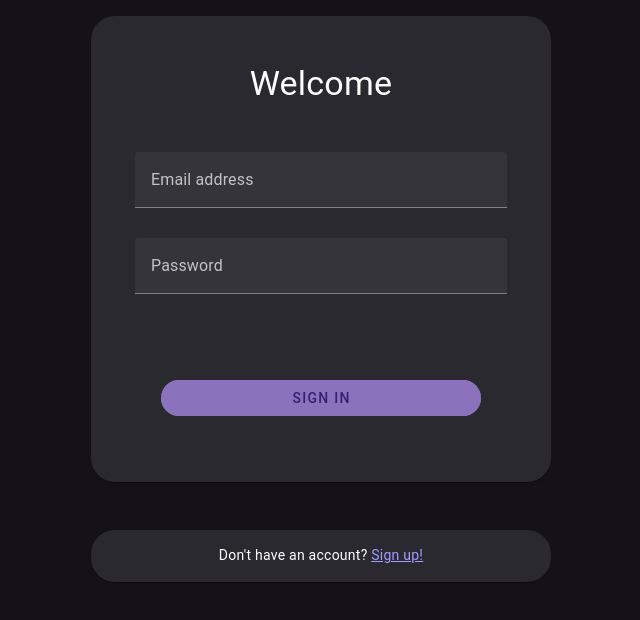
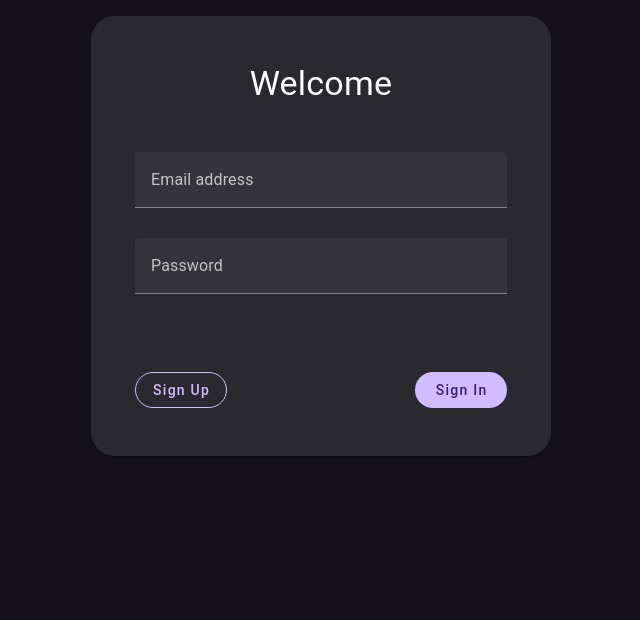
Before and after one commit to imran-riz/Conversa-Vue, a Vue app: page / in a window 1280 px wide. Shown: the top 620 px of the page, without its empty margins (319-959 px from the left). Built offline with nearby package versions, Linux system fonts and the light colour scheme.

Commit message:
Implemented form validation with Vuevalidate.

```diff
--- a/package.json
+++ b/package.json
@@ -9,6 +9,8 @@
       "preview": "vite preview"
    },
    "dependencies": {
+      "@vuelidate/core": "^2.0.3",
+      "@vuelidate/validators": "^2.0.4",
       "firebase": "^10.9.0",
       "lodash": "^4.17.21",
       "vue": "^3.3.4",
--- a/src/pages/SignInPage.vue
+++ b/src/pages/SignInPage.vue
@@ -1,22 +1,37 @@
+<!--suppress JSUnresolvedReference -->
 <script setup>
-import { computed, ref } from "vue";
+import { reactive, ref} from "vue";
 import { useRouter } from "vue-router";
 import { signIn } from "../services/firebase_auth.js";
+import { useVuelidate } from "@vuelidate/core";
+import { required, email, helpers } from "@vuelidate/validators";
 
 
+const state = reactive({ emailAddress: "", password: "" });
+const errorMsg = ref("");
+
+const validationRules = {
+	emailAddress: {
+		required: helpers.withMessage("Email address is required.", required),
+		email: helpers.withMessage("Invalid email address.", email),
+	},
+	password: {
+		required: helpers.withMessage("Password is required.", required),
+	},
+};
+const v$ = useVuelidate(validationRules, state);
 const router = useRouter();
-
-const email = ref("");
-const password = ref("");
-const validForm = computed(() => email.value.trim() && password.value);
-const errorMsg = ref("");
 
 
 const signInToAccount = async () => {
    console.log(`SignInPage.signIn() -> User attempts to sign in...`);
 
+	const result = await v$.value.$validate();
+
+	if (!result) return;
+
    try {
-		await signIn(email.value, password.value);
+		await signIn(state.emailAddress, state.password);
 
       console.log(`SignInPage.signIn() -> User successfully signed in to account. Directing to HomePage.`);
       errorMsg.value = "";
@@ -36,7 +51,7 @@ const signInToAccount = async () => {
          case "auth/invalid-credential":
          case "auth/invalid-login-credentials":
          case "auth/wrong-password":
-            errorMsg.value = "Incorrect email or password.";
+            errorMsg.value = "Sorry, either your email address or password is incorrect.";
             break;
          default:
             errorMsg.value = "Oops! Something went wrong.";
@@ -69,53 +84,55 @@ const signInToAccount = async () => {
                   <div style="text-align: center">
                      <v-form @keydown.enter="signInToAccount">
                         <v-text-field
-									class="mx-7 mb-2"
+									class="mx-7 mb-2 text-left"
+									v-model="state.emailAddress"
+									:error-messages="v$.emailAddress.$errors.map(e => e.$message)"
                            label="Email address"
-                           v-model="email"
                            required
 									bg-color="surface-container-highest"
 									rounded="l"
                         ></v-text-field>
                         <v-text-field
-									class="mx-7 mb-2"
+									class="mx-7 mb-2 text-left"
+									v-model="state.password"
+									:error-messages="v$.password.$errors.map(e => e.$message)"
                            label="Password"
-                           v-model="password"
                            type="password"
                            required
 									bg-color="surface-container-highest"
 									rounded="l"
                         ></v-text-field>
-                        <v-btn
-									class="mt-14"
-                           width="320px"
-									color="primary"
-									rounded="xl"
-                           :disabled="!validForm"
-                           @click="signInToAccount"
-                        >
-                           Sign In
-                        </v-btn>
+								<div class="mt-4 mb-8">
+									<p class="text-body-2 text-error font-weight-medium">
+										{{ errorMsg }}
+									</p>
+								</div>
                      </v-form>
                   </div>
-                  <div style="text-align: center; margin: 50px 0 0 0">
-                     <p class="text-error font-weight-medium">
-								{{ errorMsg }}
-							</p>
-                  </div>
                </v-card-text>
-            </v-card>
-
-            <br><br>
-
-            <v-card
-					class="bg-surface-container-high"
-               width="460px"
-					rounded="xl"
-               style="margin: auto"
-            >
-               <v-card-text style="text-align: center">
-                  Don't have an account? <a href="/signup">Sign up!</a>
-               </v-card-text>
+					<v-card-actions class="pb-10">
+						<v-btn
+							class="ml-9 text-none"
+							width="92px"
+							color="primary"
+							variant="outlined"
+							rounded="xl"
+							@click="() => router.push('/signup')"
+						>
+							Sign Up
+						</v-btn>
+						<v-divider color="transparent"></v-divider>
+						<v-btn
+							class="mr-9 text-none"
+							width="92px"
+							color="primary"
+							variant="flat"
+							rounded="xl"
+							@click="signInToAccount"
+						>
+							Sign In
+						</v-btn>
+					</v-card-actions>
             </v-card>
          </v-col>
       </v-row>
--- a/src/pages/SignUpPage.vue
+++ b/src/pages/SignUpPage.vue
@@ -1,42 +1,74 @@
 <script setup>
-import { computed, ref } from "vue";
+import { reactive, ref } from "vue";
 import { addNewUserAuth } from "../services/firebase_auth.js";
 import { addNewUser} from "../services/firebase_firestore.js";
+import { useVuelidate } from "@vuelidate/core";
+import { required, email, helpers, minLength } from "@vuelidate/validators";
 
 
-const usernameHint = "Should contain only alphanumeric characters and underscores.";
+const state = reactive({
+	firstName: "",
+	lastName: "",
+	username: "",
+	birthdate: null,
+	emailAddress: "",
+	password: "",
+});
 
-const firstName = ref("");
-const lastName = ref("");
-const username = ref("");
-const birthdate = ref(null);
-const email = ref("");
-const password = ref("");
+const alphaNumWithUnderscores = helpers.regex(/^[a-zA-Z0-9_]+$/);
+
+const validationRules = {
+	firstName: {
+		required: helpers.withMessage("First name is required.", required),
+	},
+	lastName: {
+		required: helpers.withMessage("Last name is required.", required),
+	},
+	username: {
+		required: helpers.withMessage("Username is required.", required),
+		minLength: helpers.withMessage("Should be at least 3 characters long.", minLength(3)),
+		alphaNumWithUnderscores: helpers.withMessage("Should contain only alphanumeric characters and underscores.", alphaNumWithUnderscores),
+	},
+	birthdate: {
+		required: helpers.withMessage("Date of birth is required.", required),
+	},
+	emailAddress: {
+		required: helpers.withMessage("Email address is required.", required),
+		email: helpers.withMessage("Invalid email address.", email),
+	},
+	password: {
+		required: helpers.withMessage("Password is required.", required),
+		minLength: helpers.withMessage("Should be at least 6 characters long.", minLength(6)),
+	},
+};
+
+const v$ = useVuelidate(validationRules, state);
+
+const form = ref(null);
 const errorMsg = ref("");
-const validForm = computed(() => firstName.value.trim() && lastName.value.trim() && birthdate.value && email.value.trim() && password.value);
+const showSnackbar = ref(false);
 
-const nameRules = [
-   value => !!value || 'This field is required',
-
-]
 
 const signUp = async () => {
-   if (!validForm.value) return;
 
    console.log(`SignUpPage.signUp() -> creating a new account...`);
-   console.log(`Values: ${email.value} | ${firstName.value} | ${lastName.value} | ${username.value} | ${birthdate.value}`);
+
+	const result = await v$.value.$validate();
+
+	if (!result) return;
+
+   console.log(`Values: ${state.emailAddress} | ${state.firstName} | ${state.lastName} | ${state.username} | ${state.birthdate}`);
 
    try {
-      // first add a new auth
-      await addNewUserAuth(email.value, password.value);
-      console.log("SignUpPage.signUp() -> Auth added successfully.  Creating a user doc on Firestore...");
+      await addNewUserAuth(state.emailAddress, state.password);
+      await addNewUser(state.emailAddress, state.firstName, state.lastName, state.username, state.birthdate);
 
-      // then, add a new document to the user collection
-      await addNewUser(email.value, firstName.value, lastName.value, username.value, birthdate.value);
       errorMsg.value = "";
       console.log("SignUpPage.signUp() -> Document for new user created. Account creation successful!");
 
-      alert("Account created!");
+		showSnackbar.value = true;
+
+		// form.value.reset();
    }
    catch (error) {
       console.error(`SignUpPage.signUp() -> Error during account creation:`);
@@ -45,7 +77,7 @@ const signUp = async () => {
       errorMsg.value = "Oops! Something went wrong.";
 
       if (error.code === "auth/email-already-in-use") {
-         errorMsg.value = "That email address is in use. Try another.";
+         errorMsg.value = "Looks like we got that email address already. Try another.";
       }
    }
 }
@@ -71,25 +103,28 @@ const signUp = async () => {
 						</div>
                </v-card-title>
                <v-card-text>
-                  <v-form @keydown.enter="signUp">
+                  <v-form ref="form" @keydown.enter.prevent="signUp">
                      <v-text-field
                         class="mx-7 mb-2"
                         label="First name"
-                        v-model="firstName"
+                        v-model="state.firstName"
+								:error-messages="v$.firstName.$errors.map(e => e.$message)"
                         required
 								bg-color="surface-container-highest"
                      ></v-text-field>
                      <v-text-field
                         class="mx-7 mb-2"
                         label="Last name"
-                        v-model="lastName"
+                        v-model="state.lastName"
+								:error-messages="v$.lastName.$errors.map(e => e.$message)"
                         required
 								bg-color="surface-container-highest"
                      ></v-text-field>
                      <v-text-field
 								class="mx-7 mb-2"
                         label="Date of birth"
-                        v-model="birthdate"
+                        v-model="state.birthdate"
+								:error-messages="v$.birthdate.$errors.map(e => e.$message)"
                         type="date"
                         required
 								bg-color="surface-container-highest"
@@ -98,7 +133,8 @@ const signUp = async () => {
                      <v-text-field
 								class="mx-7 mb-2"
                         label="Email address"
-                        v-model="email"
+                        v-model="state.emailAddress"
+								:error-messages="v$.emailAddress.$errors.map(e => e.$message)"
                         type="email"
                         required
 								bg-color="surface-container-highest"
@@ -106,28 +142,31 @@ const signUp = async () => {
 							<v-text-field
 								class="mx-7 mb-2"
 								label="Username"
-								v-model="username"
+								v-model="state.username"
+								:error-messages="v$.username.$errors.map(e => e.$message)"
 								required
-								:hint="usernameHint"
+								:hint="'Should contain only alphanumeric characters and underscores.'"
 							></v-text-field>
                      <v-text-field
 								class="mx-7 mb-2"
                         label="Password"
-                        v-model="password"
+                        v-model="state.password"
+								:error-messages="v$.password.$errors.map(e => e.$message)"
                         required
 								bg-color="surface-container-highest"
                         type="password"
                      ></v-text-field>
                      <div class="text-center">
-                        <p class="text-error font-weight-medium" :hidden="!errorMsg">
+                        <p class="text-body-2 text-error font-weight-medium"
+									:hidden="!errorMsg"
+								>
 									{{ errorMsg }}
 								</p>
 								<v-btn
-									class="my-12"
+									class="my-12 text-none"
 									width="320px"
 									color="primary"
 									rounded="xl"
-									:disabled="!validForm"
 									@click="signUp"
 								>
 									Let's go!
@@ -135,6 +174,21 @@ const signUp = async () => {
                      </div>
                   </v-form>
                </v-card-text>
+					<v-snackbar
+						v-model="showSnackbar"
+						color="success"
+						timeout="3000"
+					>User created successfully!
+						<template v-slot:actions>
+							<v-btn
+								class="text-none"
+								variant="text"
+								@click="showSnackbar = false"
+							>
+								Close
+							</v-btn>
+						</template>
+					</v-snackbar>
             </v-card>
          </v-col>
       </v-row>
```
Also changed, not shown: 1 other file (tests, documents, lock files or other folders).
